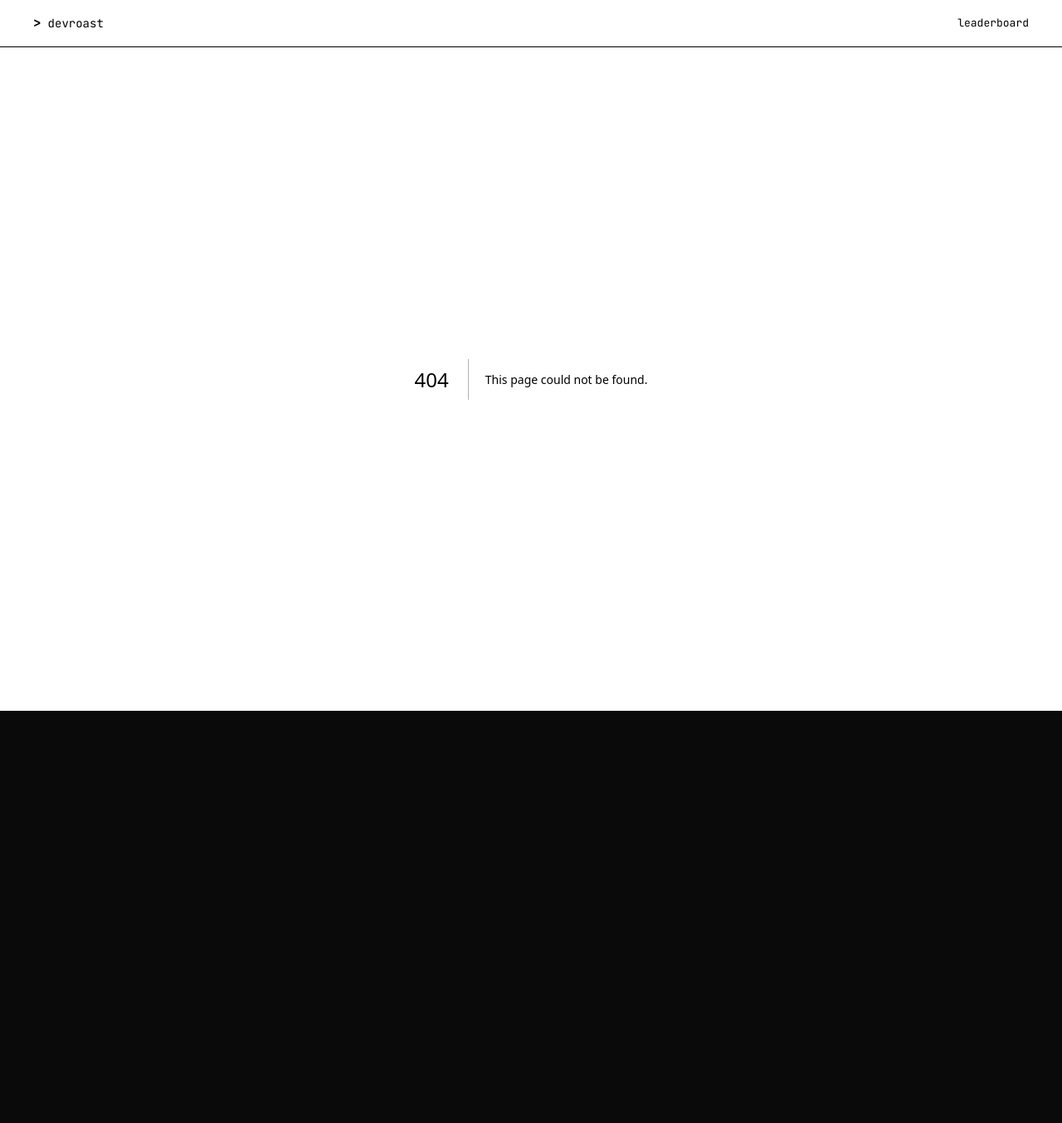
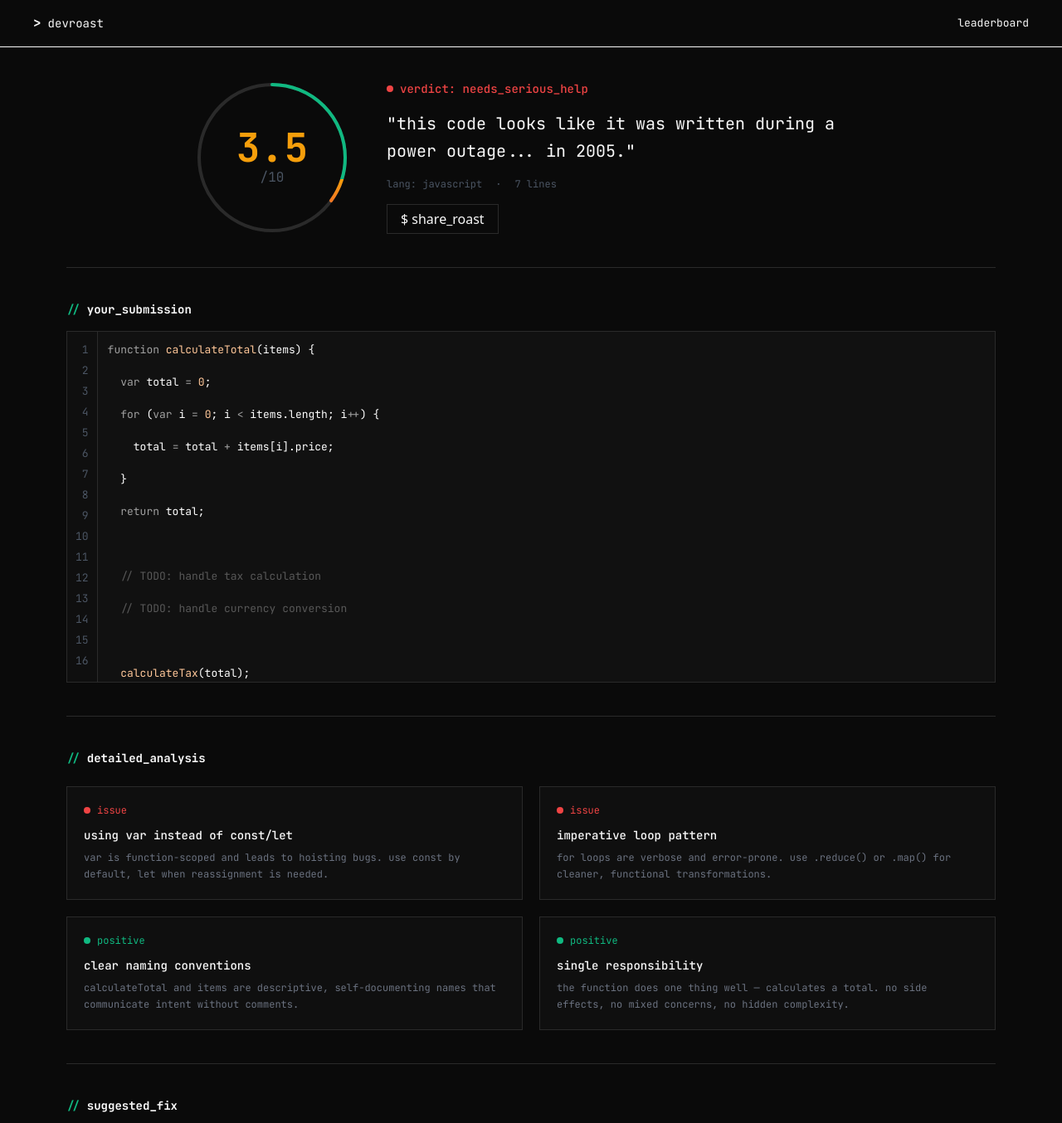
Before and after one commit to wjuniori/devroast, a Next.js app: page /roast/1 in a window 1280 px wide. Before the commit this address had no page. Shown: the top 1354 px of the page at 83% size. Before the commit the page ends 857 px from the top, so only its background shows below. Built offline with nearby package versions, Linux system fonts and the light colour scheme.

Commit message:
feat: implement roast result page with dynamic [id] route

```diff
--- /dev/null
+++ b/src/app/roast/[id]/page.tsx
@@ -0,0 +1,273 @@
+import Link from "next/link";
+
+import { Button, Card, CodeBlockRoot } from "@/components/ui";
+import { DiffLine } from "@/components/ui/diff-line";
+
+export const metadata = {
+  title: "Roast Result | Devroast",
+  description: "Your code has been thoroughly roasted",
+};
+
+const staticData = {
+  score: 3.5,
+  verdict: "needs_serious_help",
+  roastTitle:
+    "this code looks like it was written during a power outage... in 2005.",
+  language: "javascript" as const,
+  lines: 7,
+  code: `function calculateTotal(items) {
+  var total = 0;
+  for (var i = 0; i < items.length; i++) {
+    total = total + items[i].price;
+  }
+  return total;
+
+  // TODO: handle tax calculation
+  // TODO: handle currency conversion
+
+  calculateTax(total);
+}
+
+function calculateTax(amount) {
+  return amount * 1.1;
+}`,
+  issues: [
+    {
+      title: "using var instead of const/let",
+      description:
+        "var is function-scoped and leads to hoisting bugs. use const by default, let when reassignment is needed.",
+      type: "error" as const,
+    },
+    {
+      title: "imperative loop pattern",
+      description:
+        "for loops are verbose and error-prone. use .reduce() or .map() for cleaner, functional transformations.",
+      type: "error" as const,
+    },
+    {
+      title: "clear naming conventions",
+      description:
+        "calculateTotal and items are descriptive, self-documenting names that communicate intent without comments.",
+      type: "success" as const,
+    },
+    {
+      title: "single responsibility",
+      description:
+        "the function does one thing well — calculates a total. no side effects, no mixed concerns, no hidden complexity.",
+      type: "success" as const,
+    },
+  ],
+};
+
+function ScoreRing({ score }: { score: number }) {
+  const circumference = 2 * Math.PI * 88;
+
+  return (
+    <div
+      aria-label={`Score ${score} out of 10`}
+      className="relative flex h-[180px] w-[180px] items-center justify-center"
+      role="img"
+    >
+      <svg
+        aria-hidden="true"
+        className="size-full -rotate-90"
+        viewBox="0 0 180 180"
+      >
+        <circle
+          className="fill-none stroke-border-primary"
+          cx="90"
+          cy="90"
+          r="88"
+          strokeWidth="4"
+        />
+        <circle
+          className="fill-none"
+          cx="90"
+          cy="90"
+          r="88"
+          strokeWidth="4"
+          strokeDasharray={circumference}
+          strokeDashoffset={circumference * (1 - score / 10)}
+          strokeLinecap="round"
+          style={{
+            stroke: "url(#score-gradient)",
+          }}
+        />
+        <defs>
+          <linearGradient id="score-gradient" x1="0%" y1="0%" x2="100%" y2="0%">
+            <stop offset="0%" stopColor="#EF4444" />
+            <stop offset="35%" stopColor="#F59E0B" />
+            <stop offset="35%" stopColor="#10B981" />
+          </linearGradient>
+        </defs>
+      </svg>
+      <div className="absolute inset-0 flex flex-col items-center justify-center">
+        <span className="font-mono text-5xl font-bold text-accent-amber">
+          {score.toFixed(1)}
+        </span>
+        <span className="font-mono text-base text-text-tertiary">/10</span>
+      </div>
+    </div>
+  );
+}
+
+function IssueCard({ issue }: { issue: (typeof staticData.issues)[number] }) {
+  return (
+    <Card className="p-5" padding="none">
+      <div className="mb-3 flex items-center gap-2">
+        <span
+          className={
+            issue.type === "error"
+              ? "size-2 rounded-full bg-accent-red"
+              : "size-2 rounded-full bg-accent-green"
+          }
+        />
+        <span
+          className={
+            issue.type === "error"
+              ? "font-mono text-xs text-accent-red"
+              : "font-mono text-xs text-accent-green"
+          }
+        >
+          {issue.type === "error" ? "issue" : "positive"}
+        </span>
+      </div>
+      <h4 className="mb-2 font-mono text-sm font-medium text-text-primary">
+        {issue.title}
+      </h4>
+      <p className="font-mono text-xs leading-relaxed text-text-secondary">
+        {issue.description}
+      </p>
+    </Card>
+  );
+}
+
+export default async function RoastResultPage({
+  params: _params,
+}: {
+  params: Promise<{ id: string }>;
+}) {
+  void _params;
+
+  return (
+    <main className="flex-1 bg-bg-page">
+      <div className="mx-auto flex w-full max-w-[1440px] flex-col gap-10 px-20 py-10">
+        <section className="flex items-center justify-center gap-12">
+          <ScoreRing score={staticData.score} />
+
+          <div className="flex max-w-xl flex-col gap-4">
+            <div className="flex items-center gap-2">
+              <span className="size-2 rounded-full bg-accent-red" />
+              <span className="font-mono text-sm font-medium text-accent-red">
+                verdict: {staticData.verdict}
+              </span>
+            </div>
+
+            <h1 className="font-mono text-xl leading-relaxed text-text-primary">
+              "{staticData.roastTitle}"
+            </h1>
+
+            <div className="flex items-center gap-4 font-mono text-xs text-text-tertiary">
+              <span>lang: {staticData.language}</span>
+              <span>·</span>
+              <span>{staticData.lines} lines</span>
+            </div>
+
+            <div className="flex items-center gap-3">
+              <Button variant="outline" size="sm" className="h-9 px-4">
+                $ share_roast
+              </Button>
+            </div>
+          </div>
+        </section>
+
+        <div className="h-px w-full bg-border-primary" />
+
+        <section className="flex flex-col gap-4">
+          <div className="flex items-center gap-2">
+            <span className="font-mono text-sm font-bold text-accent-green">
+              {"//"}
+            </span>
+            <h2 className="font-mono text-sm font-bold text-text-primary">
+              your_submission
+            </h2>
+          </div>
+
+          <CodeBlockRoot
+            className="h-[424px]"
+            code={staticData.code}
+            lang={staticData.language}
+            showLineNumbers
+          />
+        </section>
+
+        <div className="h-px w-full bg-border-primary" />
+
+        <section className="flex flex-col gap-6">
+          <div className="flex items-center gap-2">
+            <span className="font-mono text-sm font-bold text-accent-green">
+              {"//"}
+            </span>
+            <h2 className="font-mono text-sm font-bold text-text-primary">
+              detailed_analysis
+            </h2>
+          </div>
+
+          <div className="grid gap-5 md:grid-cols-2">
+            {staticData.issues.map((issue) => (
+              <IssueCard key={issue.title} issue={issue} />
+            ))}
+          </div>
+        </section>
+
+        <div className="h-px w-full bg-border-primary" />
+
+        <section className="flex flex-col gap-6">
+          <div className="flex items-center gap-2">
+            <span className="font-mono text-sm font-bold text-accent-green">
+              {"//"}
+            </span>
+            <h2 className="font-mono text-sm font-bold text-text-primary">
+              suggested_fix
+            </h2>
+          </div>
+
+          <Card className="overflow-hidden p-0" padding="none">
+            <div className="flex h-10 items-center border-b border-border-primary px-4 font-mono text-xs text-text-secondary">
+              your_code.ts → improved_code.ts
+            </div>
+            <div className="flex flex-col">
+              <DiffLine variant="context">
+                function calculateTotal(items) {"{"}
+              </DiffLine>
+              <DiffLine variant="removed"> var total = 0;</DiffLine>
+              <DiffLine variant="removed">
+                {" "}
+                for (var i = 0; i &lt; items.length; i++) {"{"}
+              </DiffLine>
+              <DiffLine variant="removed">
+                {" "}
+                total = total + items[i].price;
+              </DiffLine>
+              <DiffLine variant="removed"> {"}"}</DiffLine>
+              <DiffLine variant="removed"> return total;</DiffLine>
+              <DiffLine variant="added">
+                {"  "}return items.reduce((sum, item) =&gt; sum + item.price,
+                0);
+              </DiffLine>
+              <DiffLine variant="context">{"}"}</DiffLine>
+            </div>
+          </Card>
+        </section>
+
+        <div className="flex justify-center">
+          <Link href="/leaderboard">
+            <Button variant="outline" size="sm" className="h-9 px-4">
+              &lt; back to leaderboard
+            </Button>
+          </Link>
+        </div>
+      </div>
+    </main>
+  );
+}
```
